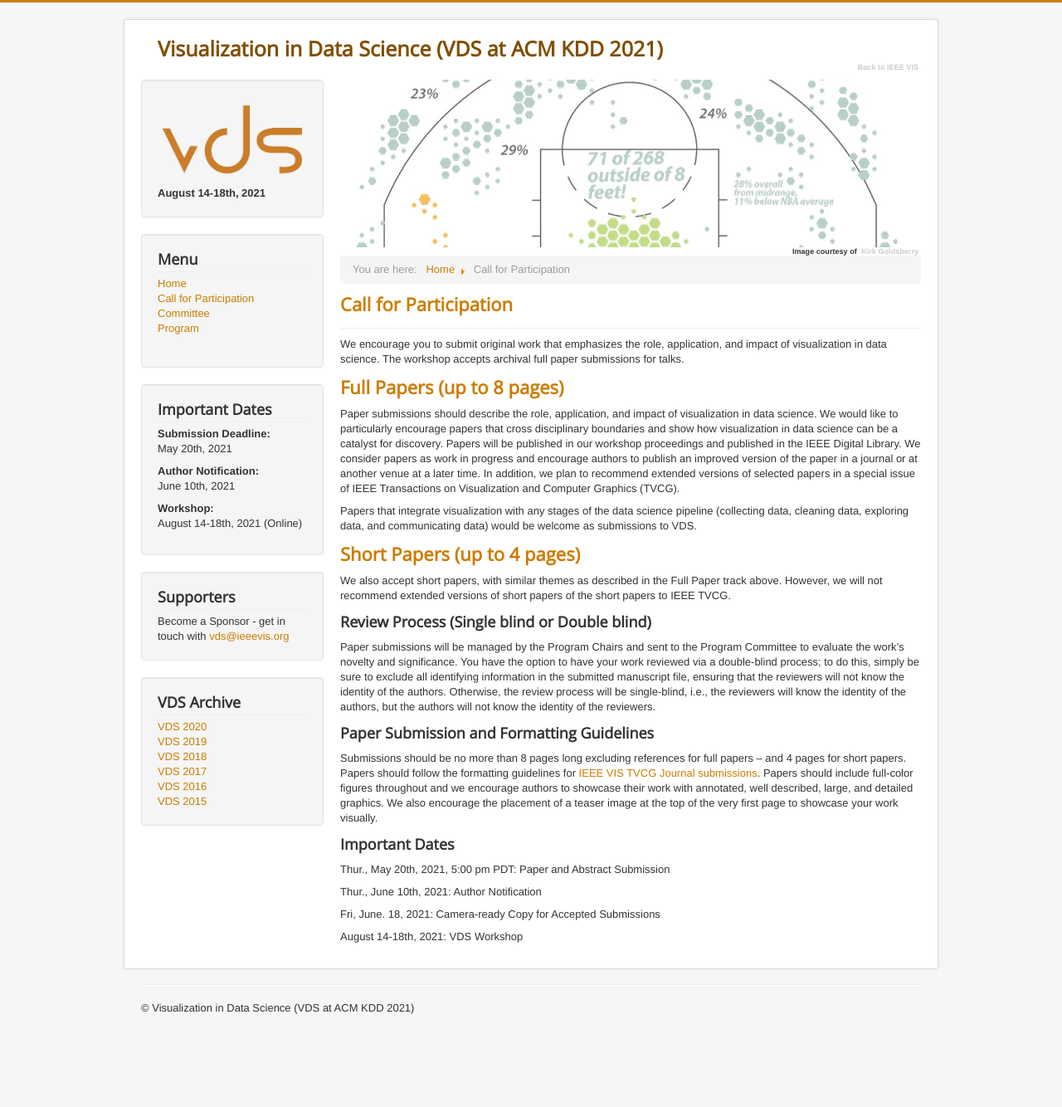
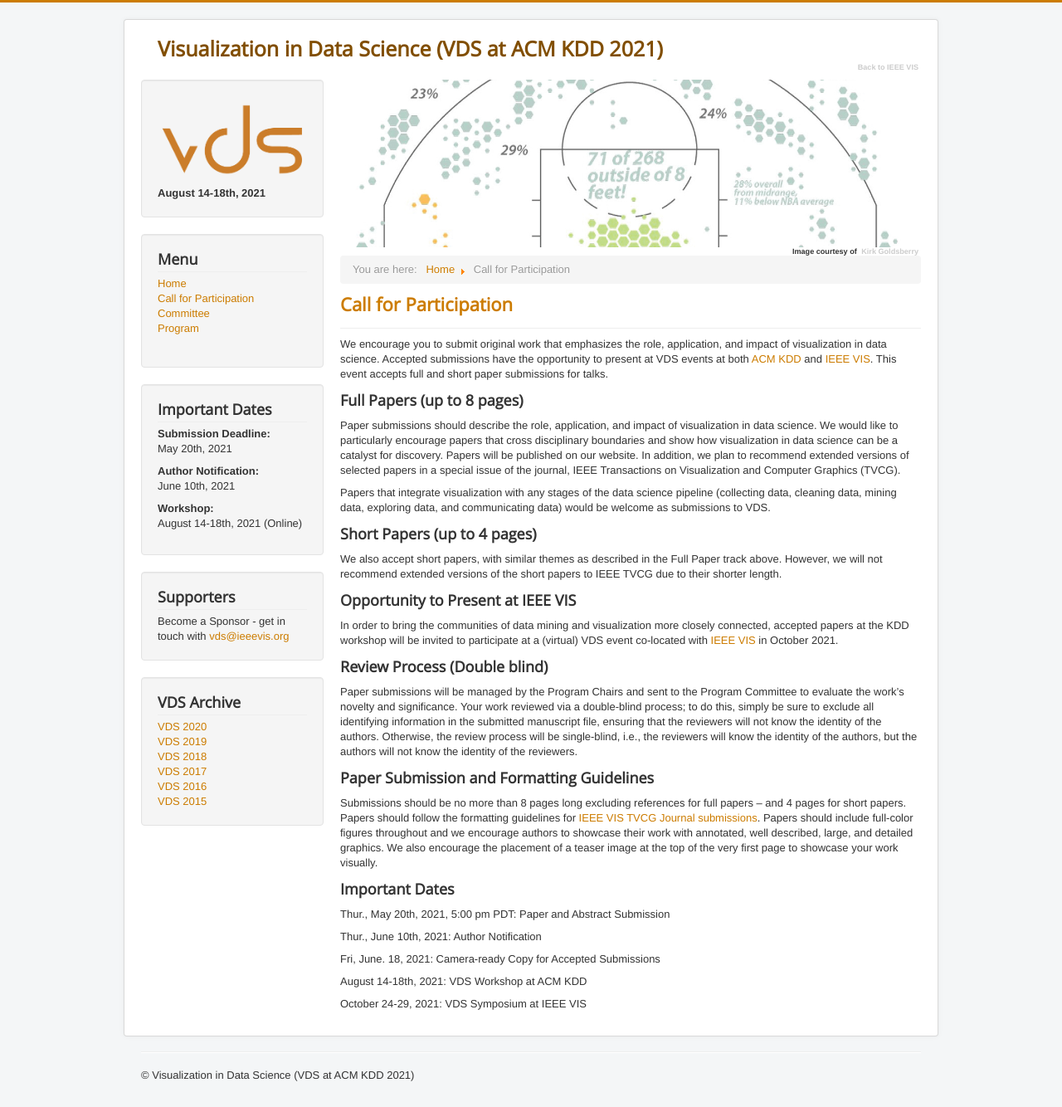
Before and after one commit to visualdatascience/2022, a Jekyll site: the page built from cfp.md, in a window 1280 px wide. Shown: the whole page at 83% size. Built offline with Jekyll 4.4.1, drawn with Linux system fonts in a browser that asks for light colours; before the commit the page ends 1253 px from its top, so only the background shows below that.

Commit message:
updated cfp and homepage

```diff
--- a/cfp.md
+++ b/cfp.md
@@ -4,28 +4,32 @@ title: Call for Participation
 permalink: /cfp/
 ---
 
-We encourage you to submit original work that emphasizes the role, application, and impact of visualization in data science. The workshop accepts archival full paper submissions for talks.
+We encourage you to submit original work that emphasizes the role, application, and impact of visualization in data science. Accepted submissions have the opportunity to present at VDS events at both [ACM KDD](https://www.kdd.org/kdd2021/) and [IEEE VIS](http://ieeevis.org/year/2021/welcome).  This event accepts full and short paper submissions for talks.
 
-## Full Papers (up to 8 pages)
+### Full Papers (up to 8 pages)
 
-Paper submissions should describe the role, application, and impact of visualization in data science. We would like to particularly encourage papers that cross disciplinary boundaries and show how visualization in data science can be a catalyst for discovery. Papers will be published in our workshop proceedings and published in the IEEE Digital Library. We consider papers as work in progress and encourage authors to publish an improved version of the paper in a journal or at another venue at a later time. In addition, we plan to recommend extended versions of selected papers in a special issue of IEEE Transactions on Visualization and Computer Graphics (TVCG).
+Paper submissions should describe the role, application, and impact of visualization in data science. We would like to particularly encourage papers that cross disciplinary boundaries and show how visualization in data science can be a catalyst for discovery. Papers will be published on our website.  In addition, we plan to recommend extended versions of selected papers in a special issue of the journal, IEEE Transactions on Visualization and Computer Graphics (TVCG).
 
-Papers that integrate visualization with any stages of the data science pipeline (collecting data, cleaning data, exploring data, and communicating data) would be welcome as submissions to VDS.
+Papers that integrate visualization with any stages of the data science pipeline (collecting data, cleaning data, mining data, exploring data, and communicating data) would be welcome as submissions to VDS.
 
-## Short Papers (up to 4 pages)
+### Short Papers (up to 4 pages)
 
-We also accept short papers, with similar themes as described in the Full Paper track above.  However, we will not recommend extended versions of short papers of the short papers to IEEE TVCG.
+We also accept short papers, with similar themes as described in the Full Paper track above.  However, we will not recommend extended versions of the short papers to IEEE TVCG due to their shorter length.
 
-### Review Process (Single blind or Double blind)
+### Opportunity to Present at IEEE VIS
 
-Paper submissions will be managed by the Program Chairs and sent to the Program Committee to evaluate the work’s novelty and significance. You have the option to have your work reviewed via a double-blind process; to do this, simply be sure to exclude all identifying information in the submitted manuscript file, ensuring that the reviewers will not know the identity of the authors. Otherwise, the review process will be single-blind, i.e., the reviewers will know the identity of the authors, but the authors will not know the identity of the reviewers.
+In order to bring the communities of data mining and visualization more closely connected, accepted papers at the KDD workshop will be invited to participate at a (virtual) VDS event co-located with [IEEE VIS](http://ieeevis.org/year/2021/welcome) in October 2021.
+
+### Review Process (Double blind)
+
+Paper submissions will be managed by the Program Chairs and sent to the Program Committee to evaluate the work’s novelty and significance.  Your work reviewed via a double-blind process; to do this, simply be sure to exclude all identifying information in the submitted manuscript file, ensuring that the reviewers will not know the identity of the authors. Otherwise, the review process will be single-blind, i.e., the reviewers will know the identity of the authors, but the authors will not know the identity of the reviewers.
 
 ### Paper Submission and Formatting Guidelines
 
 Submissions should be no more than 8 pages long excluding references for full papers -- and 4 pages for short papers.  Papers should follow the formatting guidelines for [IEEE VIS TVCG Journal submissions](https://tc.computer.org/vgtc/publications/journal).  Papers should include full-color figures throughout and we encourage authors to showcase their work with annotated, well described, large, and detailed graphics. We also encourage the placement of a teaser image at the top of the very first page to showcase your work visually.
 
+
 <!-- To submit a paper please use the [Precision Conference System](https://new.precisionconference.com/submissions).  -->
-
 <!-- After logging in go to “new submissions” and select “Submit to Papers” for VDS 2020. -->
 
 
@@ -37,4 +41,6 @@ Thur., June 10th, 2021: Author Notification
 
 Fri, June. 18, 2021: Camera-ready Copy for Accepted Submissions
 
-August 14-18th, 2021: VDS Workshop
+August 14-18th, 2021: VDS Workshop at ACM KDD
+
+October 24-29, 2021: VDS Symposium at IEEE VIS
```
Also changed, not shown: index.md (+6 -7 lines).
